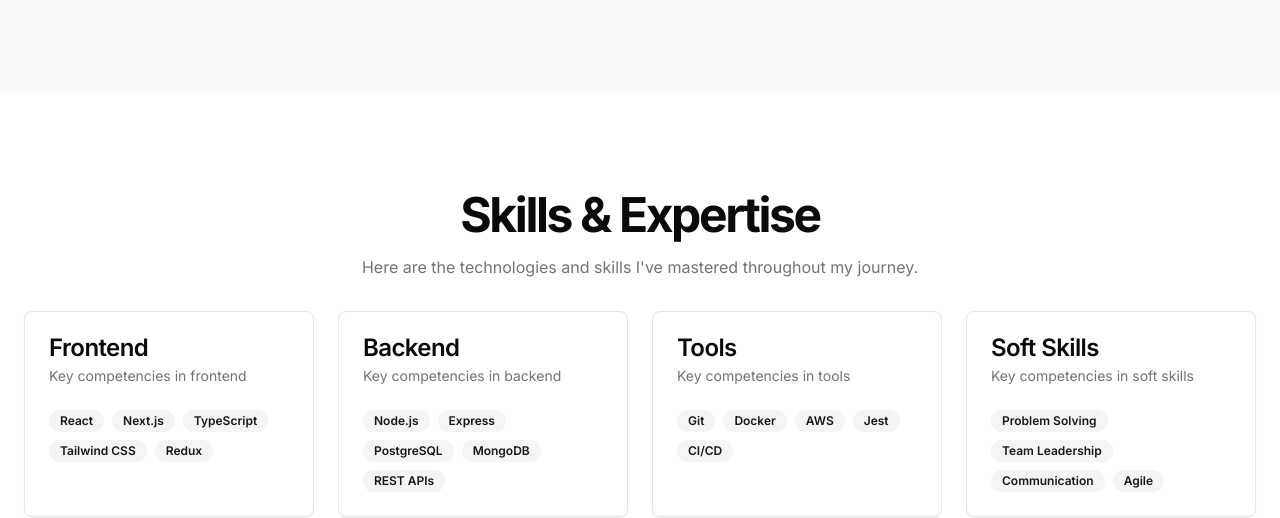
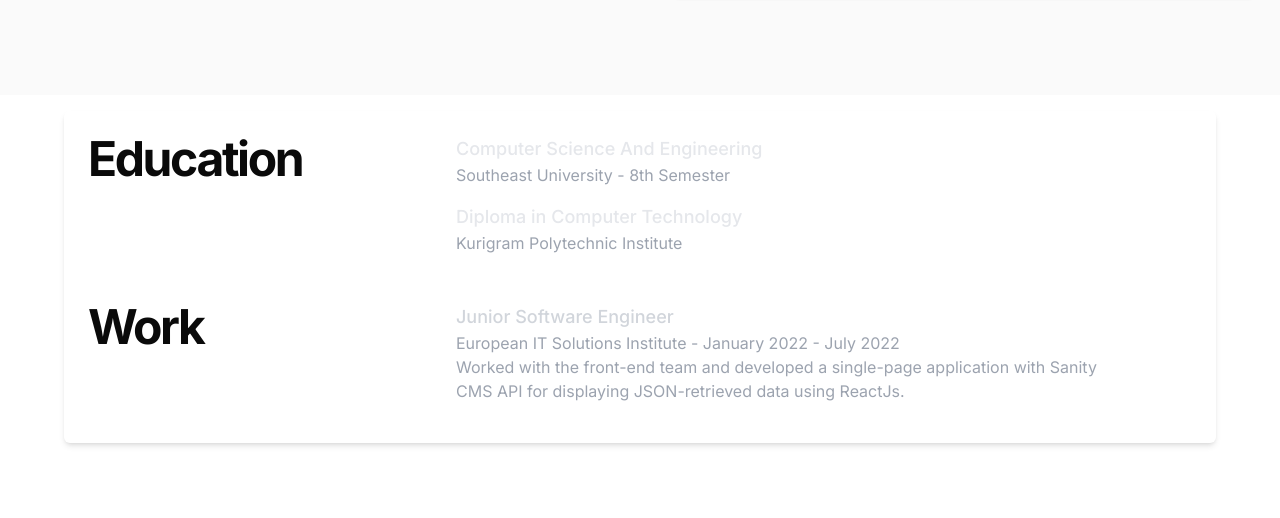
Before and after one commit to samiulislam09/portfolio, a Next.js app: page / in a window 1280 px wide. Shown: the part 1481-1999 px from the top of the page. Built offline with nearby package versions, Linux system fonts and the light colour scheme.

Commit message:
added education section

```diff
--- a/app/page.tsx
+++ b/app/page.tsx
@@ -3,12 +3,14 @@ import { About } from "@/components/about";
 import { Projects } from "@/components/projects";
 import { Skills } from "@/components/skills";
 import { Contact } from "@/components/contact";
+import Education from "@/components/education";
 
 export default function Home() {
   return (
     <main className="min-h-screen pt-16">
       <Hero />
       <About />
+      <Education />
       <Skills />
       <Projects />
       <Contact />
--- a/components/contact.tsx
+++ b/components/contact.tsx
@@ -33,6 +33,8 @@ export function Contact() {
   });
 
   function onSubmit(values: z.infer<typeof formSchema>) {
+    // get the value from the form
+    console.log(values);
     toast.success("Message sent successfully!");
     form.reset();
   }
--- /dev/null
+++ b/components/education.tsx
@@ -0,0 +1,38 @@
+import React from 'react'
+
+function Education() {
+  return (
+    <div className="max-w-6xl mx-auto p-6 mt-4 shadow-md rounded-md">
+    <div className="grid grid-cols-1 md:grid-cols-[1fr_2fr] gap-y-8">
+        <div>
+            <h2 className="text-3xl font-bold tracking-tighter sm:text-4xl md:text-5xl">Education</h2>
+        </div>
+        <div>
+            <div className="mb-4">
+                <h3 className="text-lg font-medium text-gray-200">Computer Science And Engineering</h3>
+                <p className="text-gray-400">Southeast University - 8th Semester</p>
+            </div>
+            <div className="mb-4">
+                <h3 className="text-lg font-medium text-gray-200">Diploma in Computer Technology</h3>
+                <p className="text-gray-400">Kurigram Polytechnic Institute</p>
+            </div>
+        </div>
+        <div>
+            <h2 className="text-3xl font-bold tracking-tighter sm:text-4xl md:text-5xl">Work</h2>
+        </div>
+        <div>
+            <div className="mb-4 max-w-2xl">
+                <h3 className="text-lg font-medium text-gray-300">Junior Software Engineer</h3>
+                <p className="text-gray-400">European IT Solutions Institute - January 2022 - July 2022</p>
+                <p className="text-gray-400">Worked with the front-end team and developed a single-page application with Sanity CMS API for displaying JSON-retrieved data using ReactJs.</p>
+            </div>
+        </div>
+    </div>
+</div>
+
+
+
+  )
+}
+
+export default Education
```
